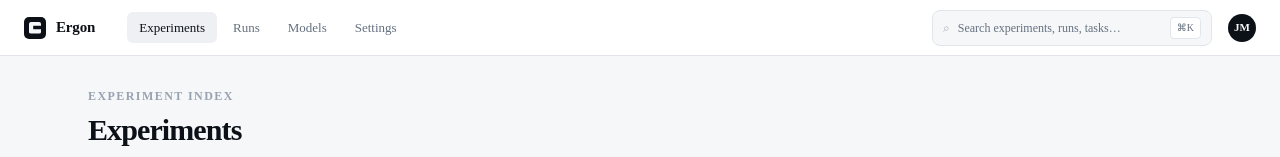
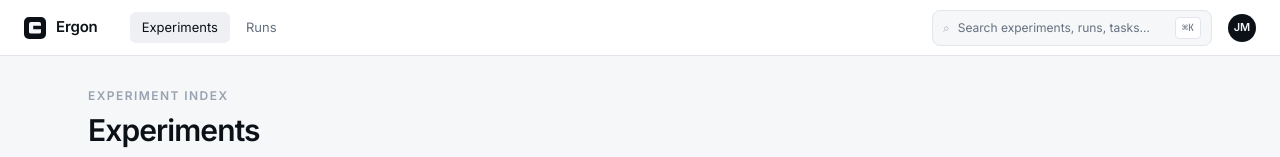
Before and after one commit to DeepFlow-research/ergon, a Next.js app in the folder ergon-dashboard/: page / in a window 1280 px wide. Shown: the top 157 px of the page. Built offline with nearby package versions, Linux system fonts and the light colour scheme; no server answers.

Commit message:
feat(dashboard): establish frontend quality foundations

```diff
--- a/ergon-dashboard/src/app/globals.css
+++ b/ergon-dashboard/src/app/globals.css
@@ -43,8 +43,8 @@
   --shadow-pop: 0 8px 24px rgb(12 17 24 / 0.08), 0 1px 2px rgb(12 17 24 / 0.05);
 
   /* Fonts — resolved by next/font CSS variables */
-  --font: var(--font-inter), ui-sans-serif, system-ui, -apple-system, sans-serif;
-  --mono: var(--font-jetbrains-mono), ui-monospace, SFMono-Regular, Menlo, monospace;
+  --font: var(--font-inter, Inter), ui-sans-serif, system-ui, -apple-system, sans-serif;
+  --mono: var(--font-jetbrains-mono, "JetBrains Mono"), ui-monospace, SFMono-Regular, Menlo, monospace;
 
   /* App shell color aliases */
   --background: var(--paper);
--- a/ergon-dashboard/src/components/shell/Topbar.tsx
+++ b/ergon-dashboard/src/components/shell/Topbar.tsx
@@ -6,8 +6,6 @@ import { usePathname } from "next/navigation";
 const NAV_ITEMS = [
   { label: "Experiments", href: "/experiments" },
   { label: "Runs", href: "/runs" },
-  { label: "Models", href: "/models" },
-  { label: "Settings", href: "/settings" },
 ] as const;
 
 function isActive(href: string, pathname: string): boolean {
```
Also changed, not shown: 3 other files (tests, documents, lock files or other folders).
